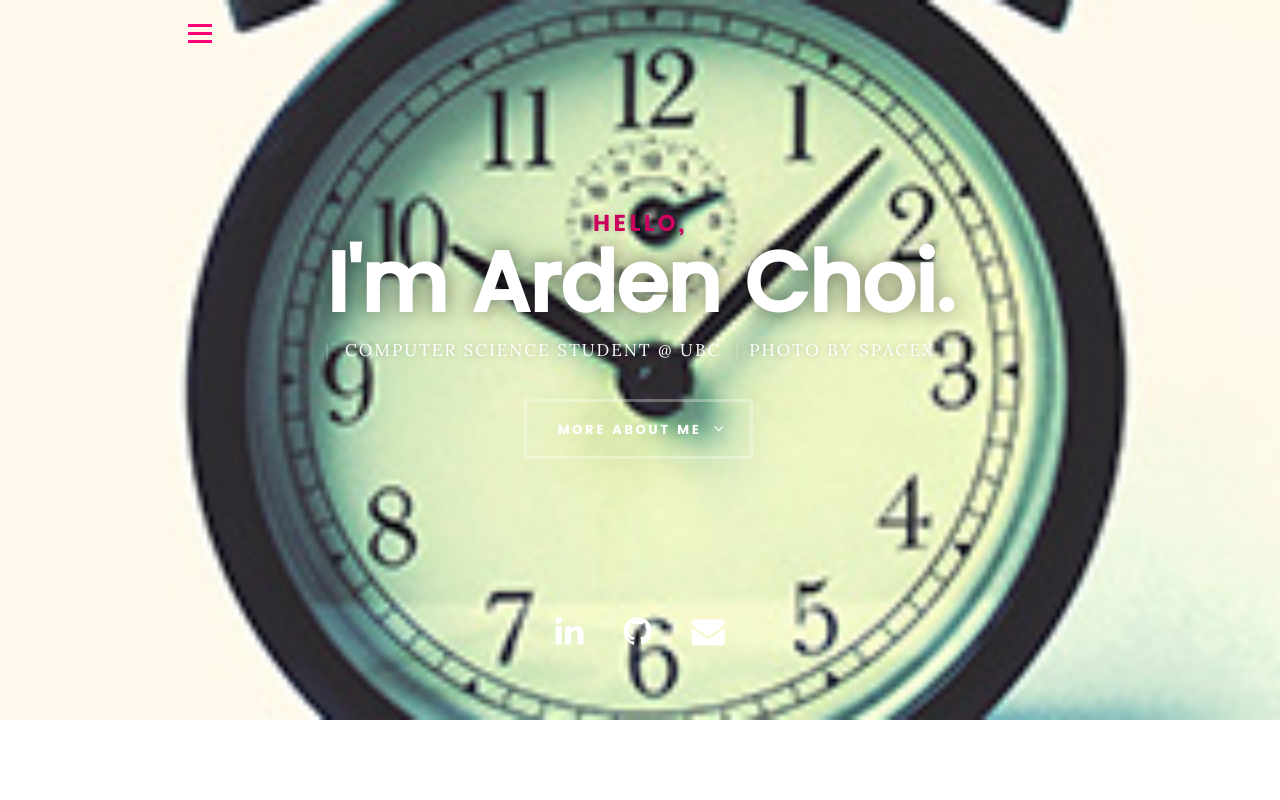
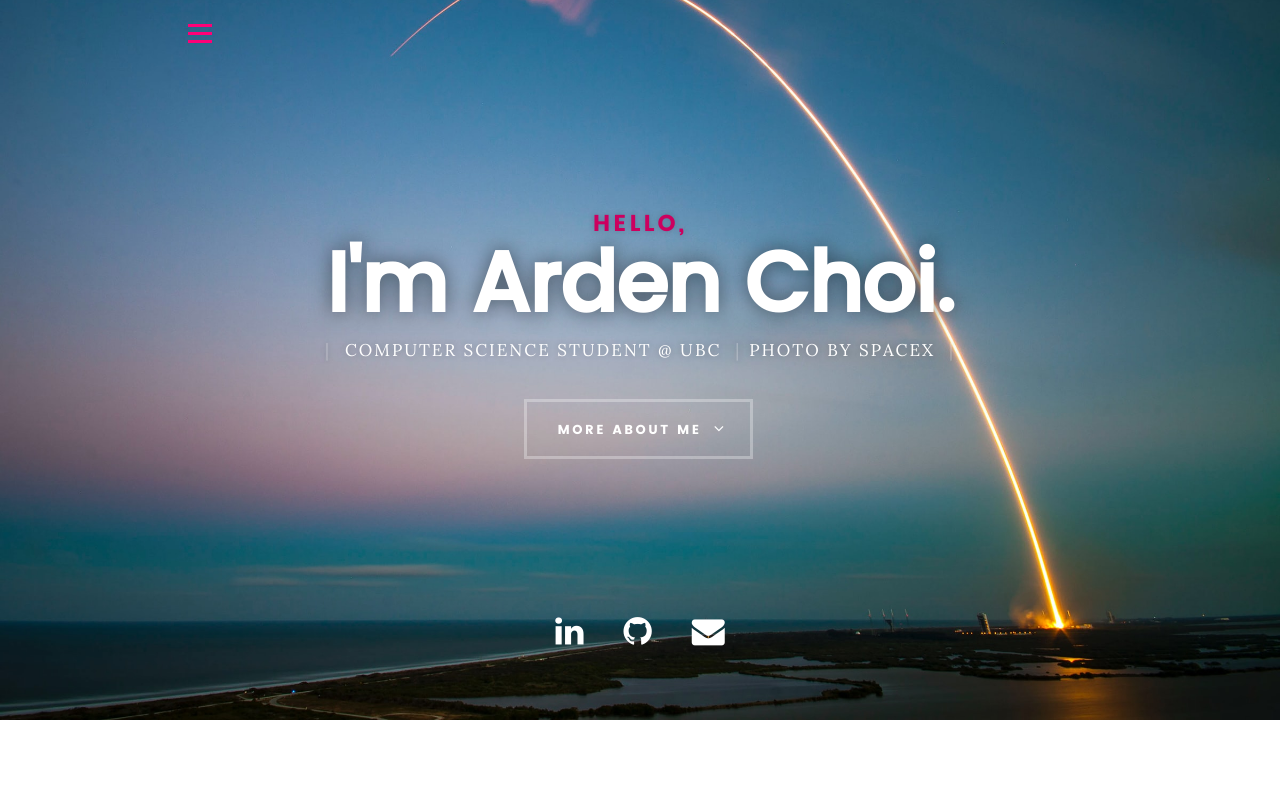
Before and after one commit to ardenysc/ardenysc.github.io, a Gatsby site: page / in a window 1280 px wide. Shown: the top 800 px of the page. Built offline with nearby package versions, Linux system fonts and the light colour scheme; Gatsby itself is replaced by a stand-in of ours; a web font is replaced by a local one.

Commit message:
image test

```diff
--- a/src/main.css
+++ b/src/main.css
@@ -1315,7 +1315,7 @@ header .logo a {
  * -------------------------------------------------------------------
  */
 #intro {
-	background: url(images/sample-image.jpg) no-repeat center bottom;
+	background: url(images/intro-bg.jpeg) no-repeat center bottom;
 	-webkit-background-size: cover;
 	-moz-background-size: cover;
 	background-size: cover;
```
